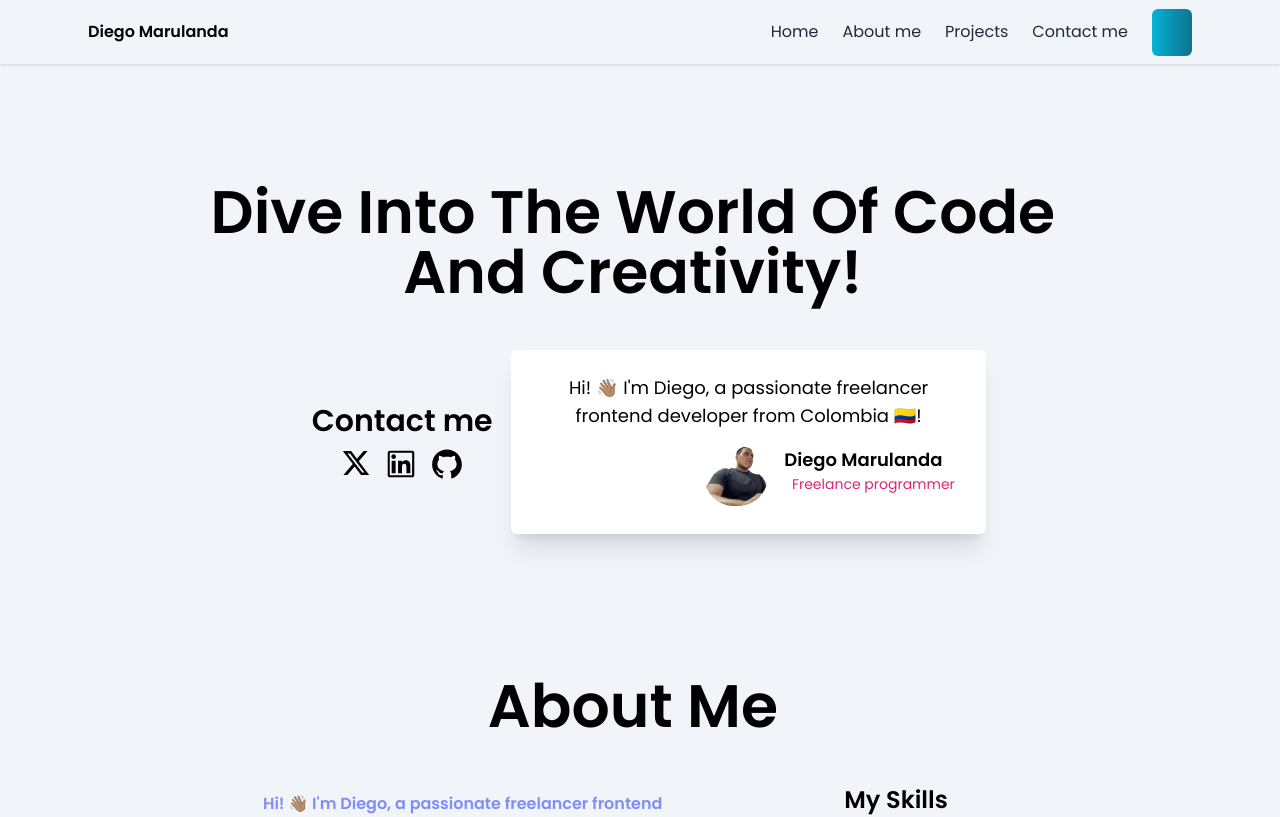
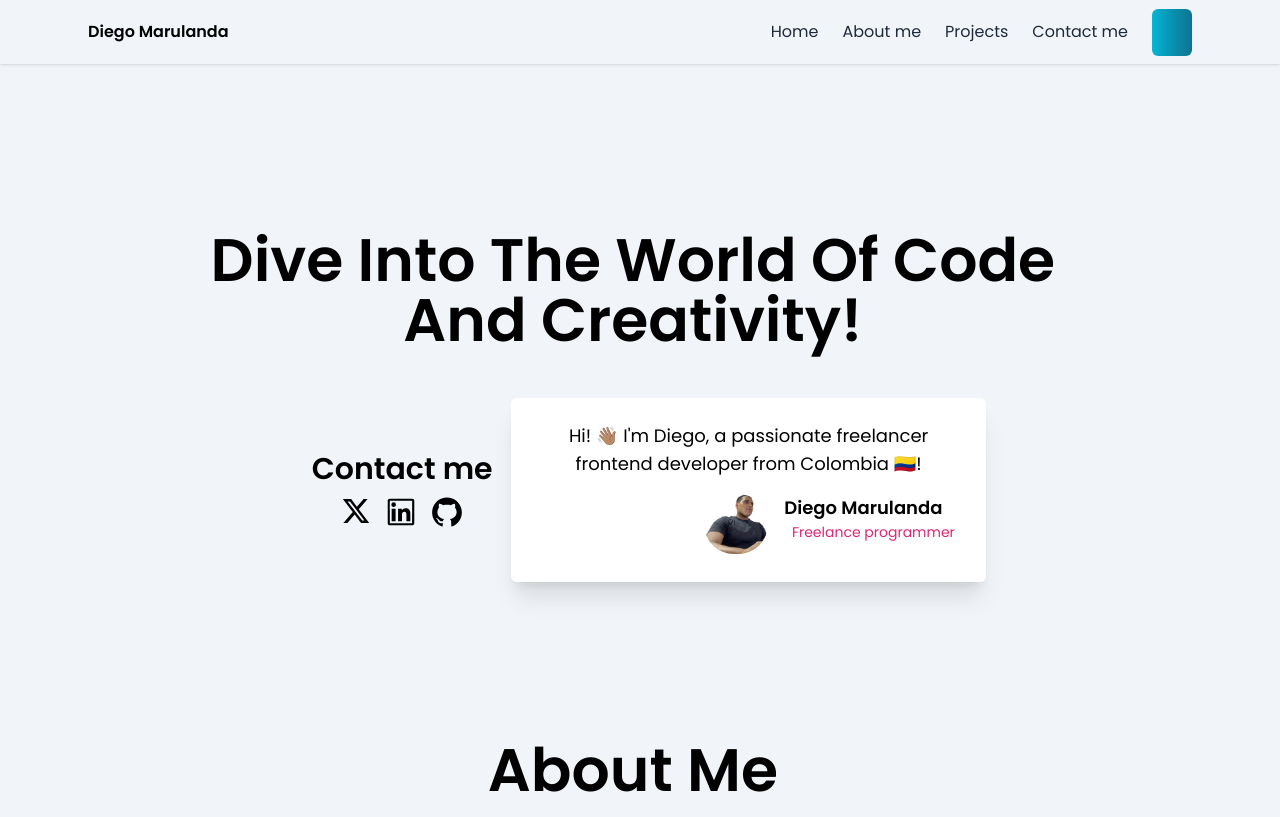
Before and after one commit to DiegoMarulandaB/Portfolio, a Next.js app: page / in a window 1280 px wide. Shown: the top 817 px of the page. Built offline with nearby package versions, Linux system fonts and the light colour scheme; some icons are missing.

Commit message:
refactor: :recycle: add refactor home

```diff
--- a/src/components/Home/Home.tsx
+++ b/src/components/Home/Home.tsx
@@ -9,9 +9,9 @@ const HomePage = () => {
   return (
     <section id="home">
       <div className="relative w-full">
-        <div className="grid place-items-center min-h-[78vh] px-8">
+        <div className="grid place-items-center min-h-[86vh] px-8">
           <div className="container mx-auto grid place-items-center h-max text-center">
-            <h1 className="bg-slate-100 dark:bg-slate-700 text-center pt-16 ">
+            <h1 className="bg-slate-100 dark:bg-slate-700 text-center pt-24 ">
               <AnimatedText text="Dive into the world of code and creativity!" className=" mx-2 mr-2 mt-5" />
             </h1>
             {/* card */}
@@ -55,7 +55,7 @@ const HomePage = () => {
                   </div>
                   {/* <!-- Testimonial --> */}
                   <div className="max-w-lg">
-                    <div className="bg-white dark:bg-slate-600 p-6 rounded-md shadow-xl h-46 w-46">
+                    <div className="bg-white dark:bg-slate-600 p-6 rounded-md shadow-xl w-46 h-46">
                       <p className="text-lg">
                         Hi! 👋🏽 I'm Diego, a passionate freelancer frontend developer from Colombia 🇨🇴!
                       </p>
```
